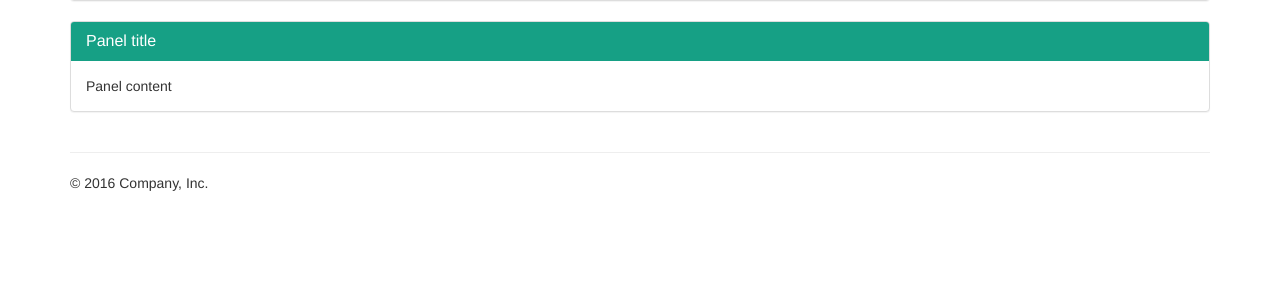
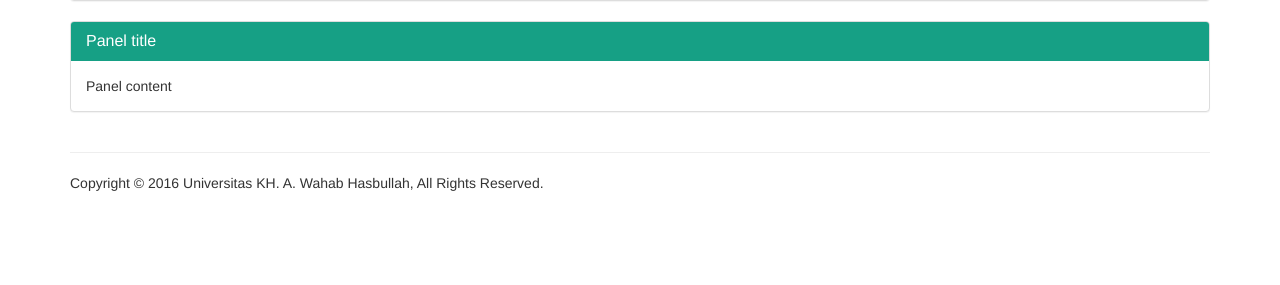
Before and after one commit to NAHKODA/skripsi-dev, a PHP site: page / in a window 1280 px wide. Shown: the part 467-752 px from the top of the page. Run offline with PHP 8.4, Linux system fonts and the light colour scheme; some libraries are stand-ins or nearby versions.

Commit message:
change footer text

```diff
--- a/part/footer.php
+++ b/part/footer.php
@@ -1,5 +1,5 @@
       <footer>
-        <p>&copy; 2016 Company, Inc.</p>
+        <p>Copyright &copy; 2016 Universitas KH. A. Wahab Hasbullah, All Rights Reserved.</p>
       </footer>
     </div>
     <script src="<?php echo $config['base_url'] ?>assets/js/jquery.min.js"></script>
```
